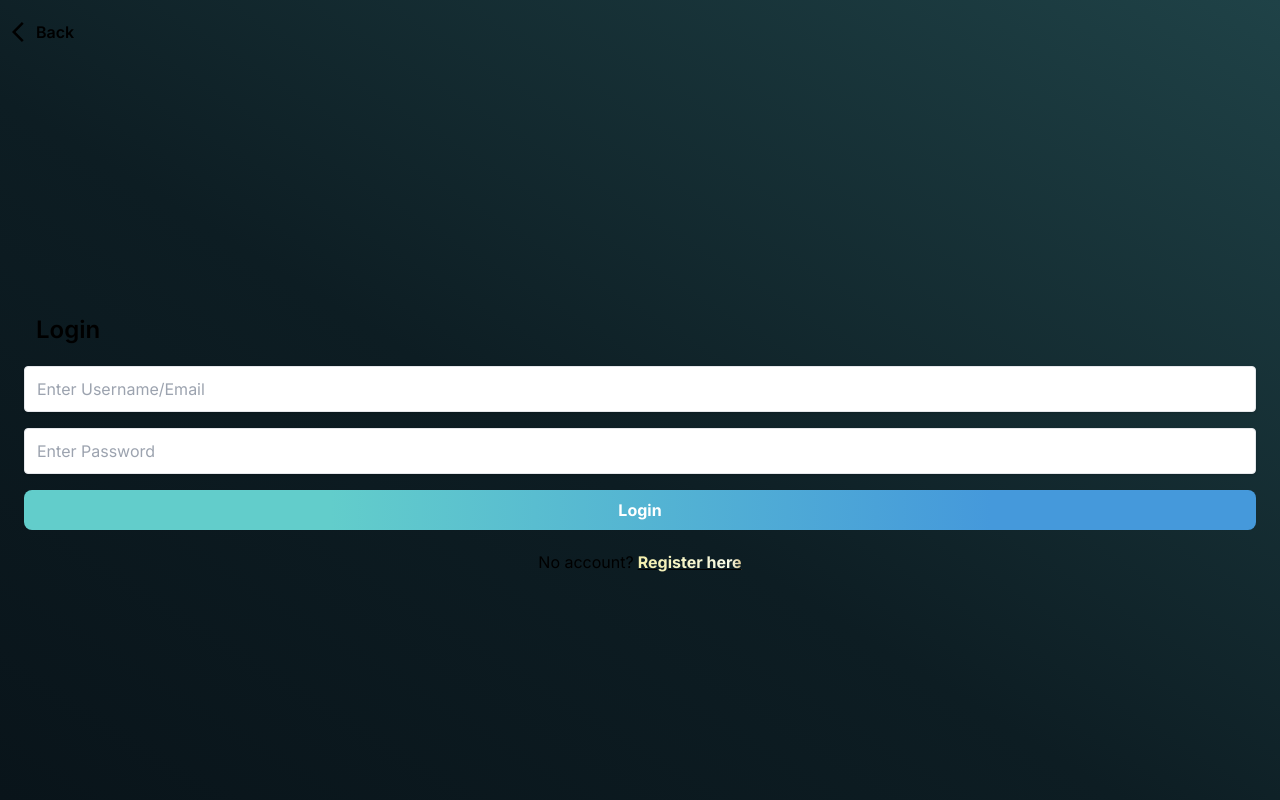
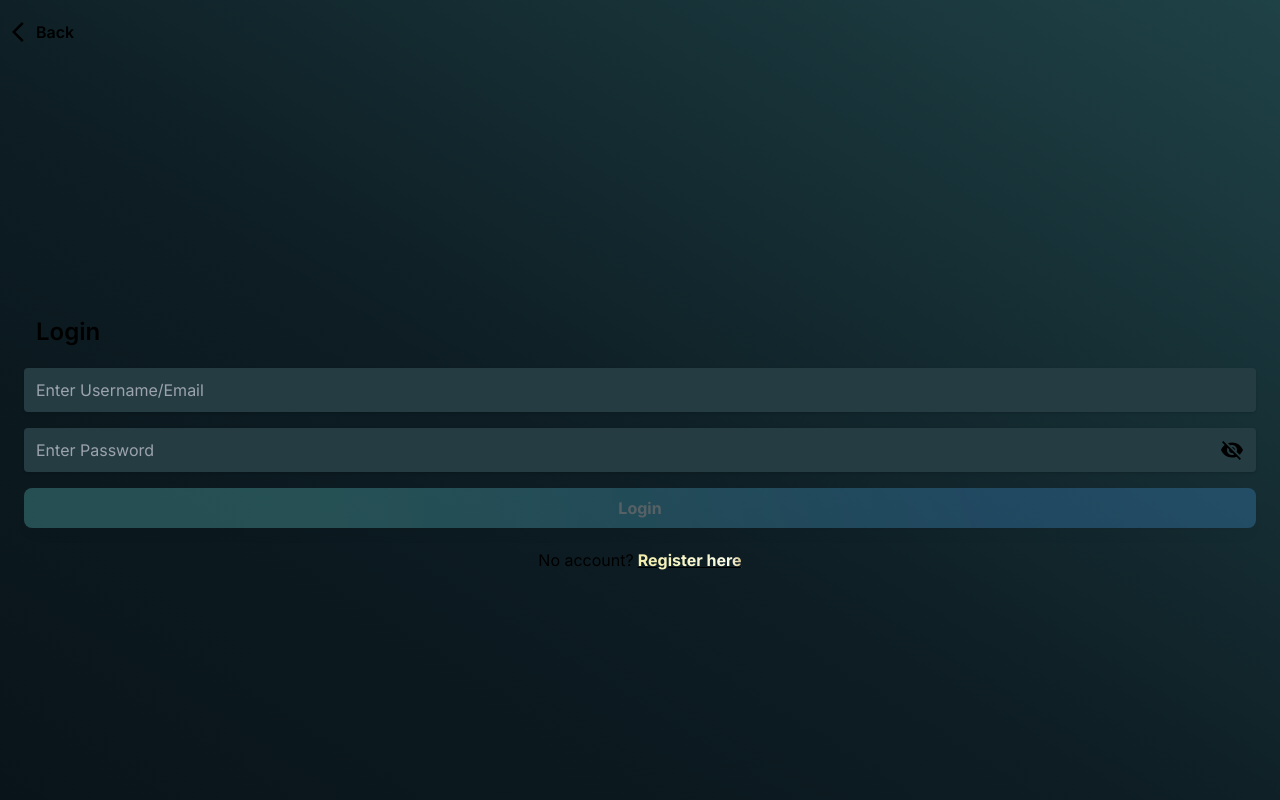
Before and after one commit to alifftwa/youapp-test, a Next.js app: page /login in a window 1280 px wide. Built offline with nearby package versions, Linux system fonts and the light colour scheme.

Commit message:
feat: Create show/hidden password, hover login. succes slicing login

```diff
--- a/package.json
+++ b/package.json
@@ -13,7 +13,7 @@
     "@emotion/styled": "^11.11.0",
     "@mui/icons-material": "^5.15.6",
     "@mui/material": "^5.15.6",
-    "next": "14.1.0",
+    "next": "^14.1.0",
     "react": "^18",
     "react-dom": "^18"
   },
--- a/src/app/_modules/login/pages/LoginPage.tsx
+++ b/src/app/_modules/login/pages/LoginPage.tsx
@@ -1,9 +1,16 @@
 "use client";
 
-import { ArrowBackIos } from "@mui/icons-material";
-import React from "react";
+import { ArrowBackIos, Visibility, VisibilityOff } from "@mui/icons-material";
+import React, { useState } from "react";
 
 const LoginPage = () => {
+  const [open, setOpen] = useState(false);
+
+  // Handle toggle
+  const toggle = () => {
+    setOpen(!open);
+  };
+
   return (
     <div className="w-full h-screen overflow-hidden bg-cover bg-gradient-to-bl from-[#1F4247] from-[0%] via-[#0D1D23] via-[56.18%] to-[#09141A] to-[100%] ">
       <div className="flex pt-5 pl-3">
@@ -19,26 +26,38 @@ const LoginPage = () => {
 
           <div className="my-4">
             <input
-              className="shadow appearance-none border rounded w-full py-3 px-3 text-gray-700 leading-tight focus:outline-none focus:shadow-outline"
+              className="shadow appearance-none border-none rounded w-full py-3 px-3 bg-[#253D42] text-gray-700 leading-tight focus:outline-none focus:shadow-outline"
               id="username"
               type="text"
               placeholder="Enter Username/Email"
             />
           </div>
-          <div className="my-4">
-            <input
-              className="shadow appearance-none border rounded w-full py-3 px-3 text-gray-700 leading-tight focus:outline-none focus:shadow-outline"
-              id="username"
-              type="text"
-              placeholder="Enter Password"
-            />
+
+          <div className="relative">
+            <div className="w-full my-4">
+              <input
+                className="shadow appearance-none bordere-non rounded w-full py-3 px-3 text-white bg-[#253D42] leading-tight focus:outline-none focus:shadow-outline"
+                id="username"
+                type={false === open ? "password" : "text"}
+                placeholder="Enter Password"
+              />
+            </div>
+
+            <div className="absolute top-2 right-1 pr-2">
+              {open === false ? (
+                <VisibilityOff onClick={toggle} />
+              ) : (
+                <Visibility onClick={toggle} />
+              )}
+            </div>
           </div>
 
           <div>
-            <button className="w-full py-2 px-4 font-bold rounded-lg text-white bg-gradient-to-r from-[#62CDCB] from-[24.88%] to-[#4599DB] to-[78.49%]">
+            <button className="w-full py-2 px-4 rounded-lg font-bold text-white bg-gradient-to-r opacity-30 shadow-lg from-[#62CDCB] from-[24.88%] to-[#4599DB] to-[78.49%] hover:opacity-100 hover:shadow-lg hover:backdrop-blur-2xl hover:shadow-[#4599DB]  hover:from-[#62CDCB] hover:from-[24.88%] hover:to-[#4599DB] hover:to-[78.49%] ">
               Login
             </button>
           </div>
+
           <div>
             <div className="flex justify-center mt-5">
               <p className="">No account?</p>
```
Also changed, not shown: 1 other file (tests, documents, lock files or other folders).
